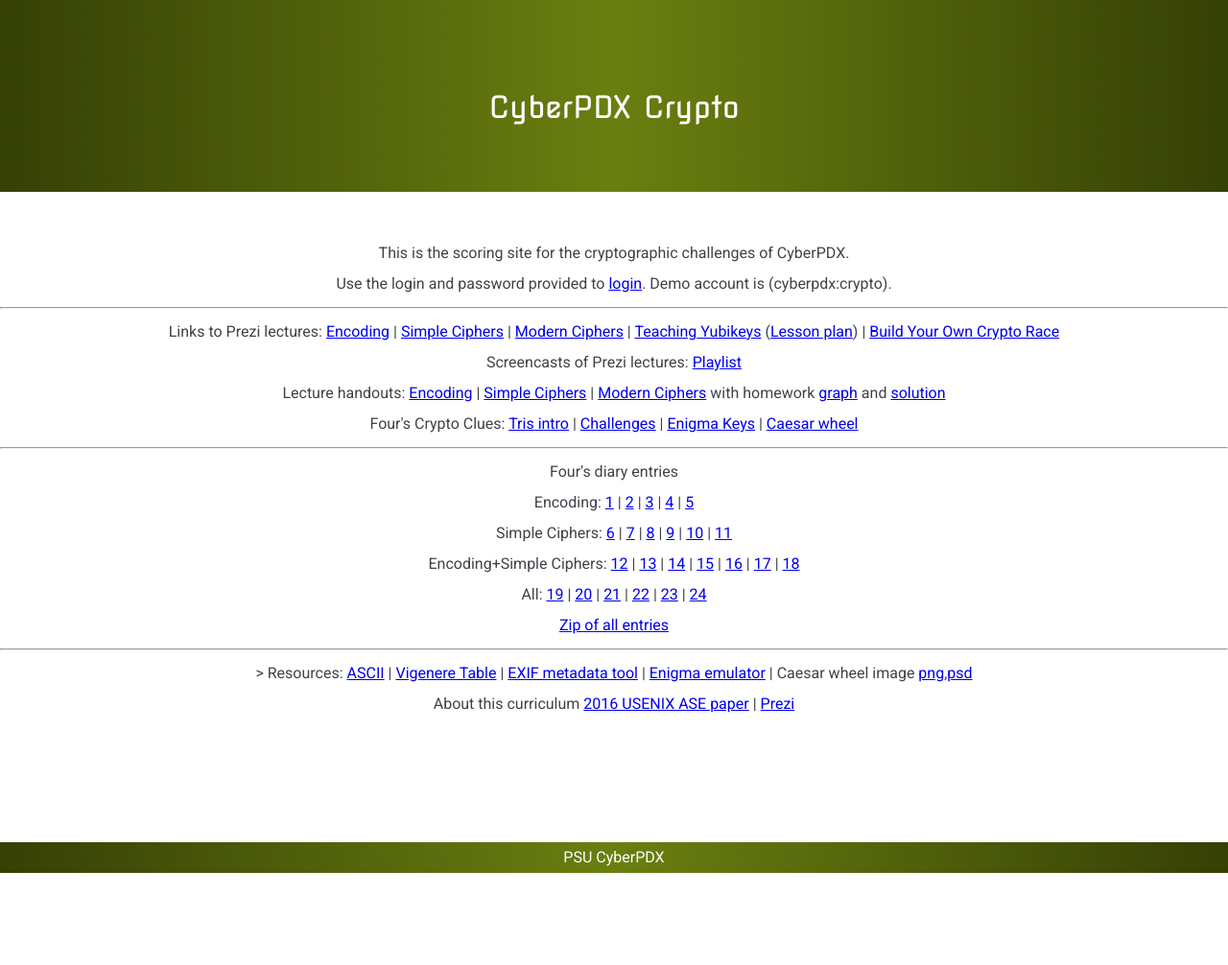
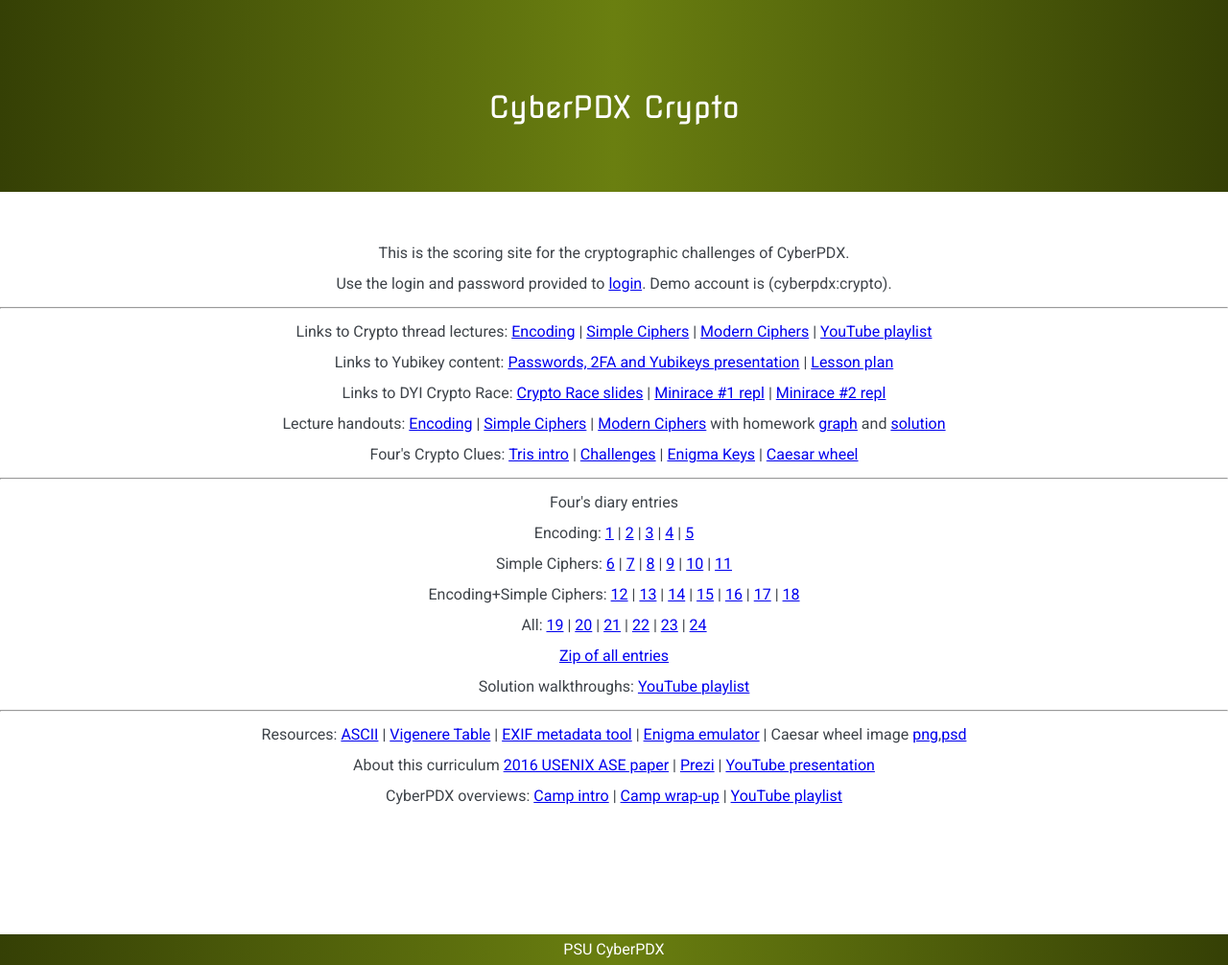
Before and after one commit to wu4f/cyberpdx-crypto, a Flask app: template www/templates/main_teacher.html in a window 1280 px wide. Shown: the whole page at 96% size. Before the commit the page ends 910 px from the top, so only its background shows below. Run offline with Flask 2, Linux system fonts and the light colour scheme; the template is opened without the code that fills it, so the values that code supplies are empty; some libraries are stand-ins or nearby versions.

Commit message:
full set of links

```diff
--- a/www/templates/main_teacher.html
+++ b/www/templates/main_teacher.html
@@ -7,12 +7,15 @@
 		<p>Use the login and password provided to <a href="{{url_for('login')}}">login</a>. Demo account is (cyberpdx:crypto).</p>
 	{% endif %}
 	<hr>
-	Links to Prezi lectures:
-<!-- <a href="https://prezi.com/cr-xpdcx9um_/cyberpdx-introduction/">CybePDX intro</a> | -->
-<a href="http://prezi.com/yoloye-tbkmc">Encoding</a> | <a href="http://prezi.com/skfcst7npbrx">Simple Ciphers</a> | <a href="http://prezi.com/lvzemkrf-ryh">Modern Ciphers</a> | <a href="https://docs.google.com/presentation/d/1sCW9T_YaZlR4L6lohpUidJradUu-WuCsoyB19abXFwE">Teaching Yubikeys</a> (<a href="static/CyberPDX_Yubikey_LessonPlan.docx">Lesson plan</a>) | <a href="https://docs.google.com/presentation/d/1GVV1pTBldrSVBG8azk3GwpH7vmQtlPZZ6fy3ufbreow">Build Your Own Crypto Race</a>
-<br>
-<!-- | <a href="http://crypto.cyberpdx.org/static/NetWorkProtocolsLecture4.pptx">Protocols</a> | <a href="https://prezi.com/8e8arujv41ru/cyberpdx-its-a-wrap/">CyberPDX wrap-up</a>-->
-Screencasts of Prezi lectures: <a href="https://www.youtube.com/playlist?list=PLdCTMpWhMq8LnjFZPXAEkp8BKa6m2EtQo">Playlist</a><br>
+	Links to Crypto thread lectures:
+        <a href="http://prezi.com/yoloye-tbkmc">Encoding</a>
+	| <a href="http://prezi.com/skfcst7npbrx">Simple Ciphers</a>
+	| <a href="http://prezi.com/lvzemkrf-ryh">Modern Ciphers</a>
+	| <a href="https://www.youtube.com/watch?v=MnvNBmcMYQg&list=PLdCTMpWhMq8LKNKk3cWzTvVR-toUJdUOk">YouTube playlist</a><br>
+	Links to Yubikey content:
+	<a href="https://docs.google.com/presentation/d/1sCW9T_YaZlR4L6lohpUidJradUu-WuCsoyB19abXFwE">Passwords, 2FA and Yubikeys presentation</a>
+	| <a href="static/CyberPDX_Yubikey_LessonPlan.docx">Lesson plan</a><br>
+	Links to DYI Crypto Race: <a href="https://docs.google.com/presentation/d/1GVV1pTBldrSVBG8azk3GwpH7vmQtlPZZ6fy3ufbreow">Crypto Race slides</a> | <a href="https://repl.it/@wuchang/minirace1">Minirace #1 repl</a> | <a href="https://repl.it/@wuchang/minirace2">Minirace #2 repl</a><br>
 
 Lecture handouts: <a href="http://crypto.cyberpdx.org/static/Day1LectureHandouts.pdf">Encoding</a> | <a href="http://crypto.cyberpdx.org/static/Day2LectureHandouts.pdf">Simple Ciphers</a> | <a href="http://crypto.cyberpdx.org/static/Day3LectureHandouts.pdf">Modern Ciphers</a> with homework <a href="http://crypto.cyberpdx.org/static/HomeworkGraph.pdf">graph</a> and <a href="http://crypto.cyberpdx.org/static/HomeworkGraphSolution.pdf">solution</a><br>
 
@@ -48,16 +51,18 @@ All: <a href="http://crypto.cyberpdx.org/static/diary/19.pdf">19</a> |
 <a href="http://crypto.cyberpdx.org/static/diary/22.pdf">22</a> |
 <a href="http://crypto.cyberpdx.org/static/diary/23.pdf">23</a> |
 <a href="http://crypto.cyberpdx.org/static/diary/24.pdf">24</a><br>
-<a href="http://crypto.cyberpdx.org/static/diary.zip">Zip of all entries</a>
-<!--|
-<a href="https://www.youtube.com/playlist?list=PLdCTMpWhMq8JGp6r7TFZiiCLxXHUt2HKy">Walkthrough</a><br>-->
+<a href="http://crypto.cyberpdx.org/static/diary.zip">Zip of all entries</a><br>
+Solution walkthroughs:
+<a href="https://www.youtube.com/playlist?list=PLdCTMpWhMq8JGp6r7TFZiiCLxXHUt2HKy">YouTube playlist</a><br>
 <hr>
-
-<!--Crypto race repl.its: <a href="https://repl.it/@wuchang/minirace1">#1</a> | <a href="https://repl.it/@wuchang/minirace2">#2</a><br>-->>
 
 Resources: <a href="https://upload.wikimedia.org/wikipedia/commons/d/dd/ASCII-Table.svg">ASCII</a> | <a href="http://www.limited-entropy.com/wp-content/uploads/2009/03/vigenere_square.png">Vigenere Table</a> | <a href="http://exif.regex.info/">EXIF metadata tool</a> | <a href="https://cryptii.com/pipes/enigma-machine">Enigma emulator</a> | Caesar wheel image <a href="http://crypto.cyberpdx.org/static/wheel.png">png</a>,<a href="http://crypto.cyberpdx.org/static/wheel.psd">psd</a><br>
 
-About this curriculum <a href="http://www.thefengs.com/wuchang/papers/feng16divergent.pdf">2016 USENIX ASE paper</a> | <a href="https://prezi.com/c7zuu-48tnfg/a-divergent-themed-capture-the-flag-and-urban-race/">Prezi</a> <br>
+About this curriculum <a href="http://www.thefengs.com/wuchang/papers/feng16divergent.pdf">2016 USENIX ASE paper</a> | <a href="https://prezi.com/c7zuu-48tnfg/a-divergent-themed-capture-the-flag-and-urban-race/">Prezi</a> | <a href="https://www.youtube.com/watch?v=7BDxgosEL2I">YouTube presentation</a><br>
+CyberPDX overviews:
+  <a href="https://prezi.com/cr-xpdcx9um_/cyberpdx-introduction/">Camp intro</a>
+  | <a href="https://prezi.com/8e8arujv41ru/cyberpdx-its-a-wrap/">Camp wrap-up</a>
+  | <a href="https://www.youtube.com/playlist?list=PLdCTMpWhMq8LnjFZPXAEkp8BKa6m2EtQo">YouTube playlist</a><br>
 	{% with messages = get_flashed_messages() %}
 			{% for message in messages %}
 {{message}}
```
